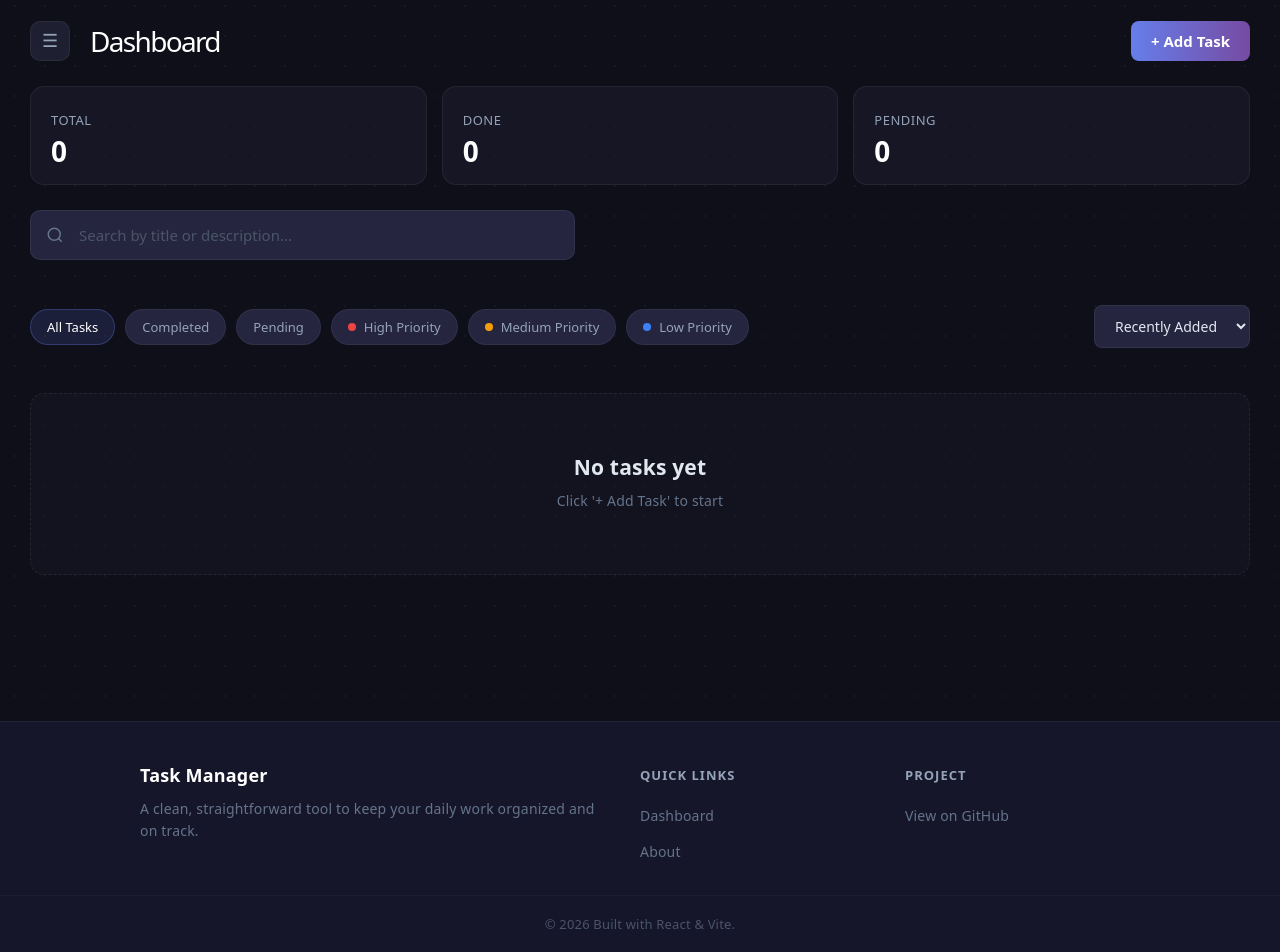
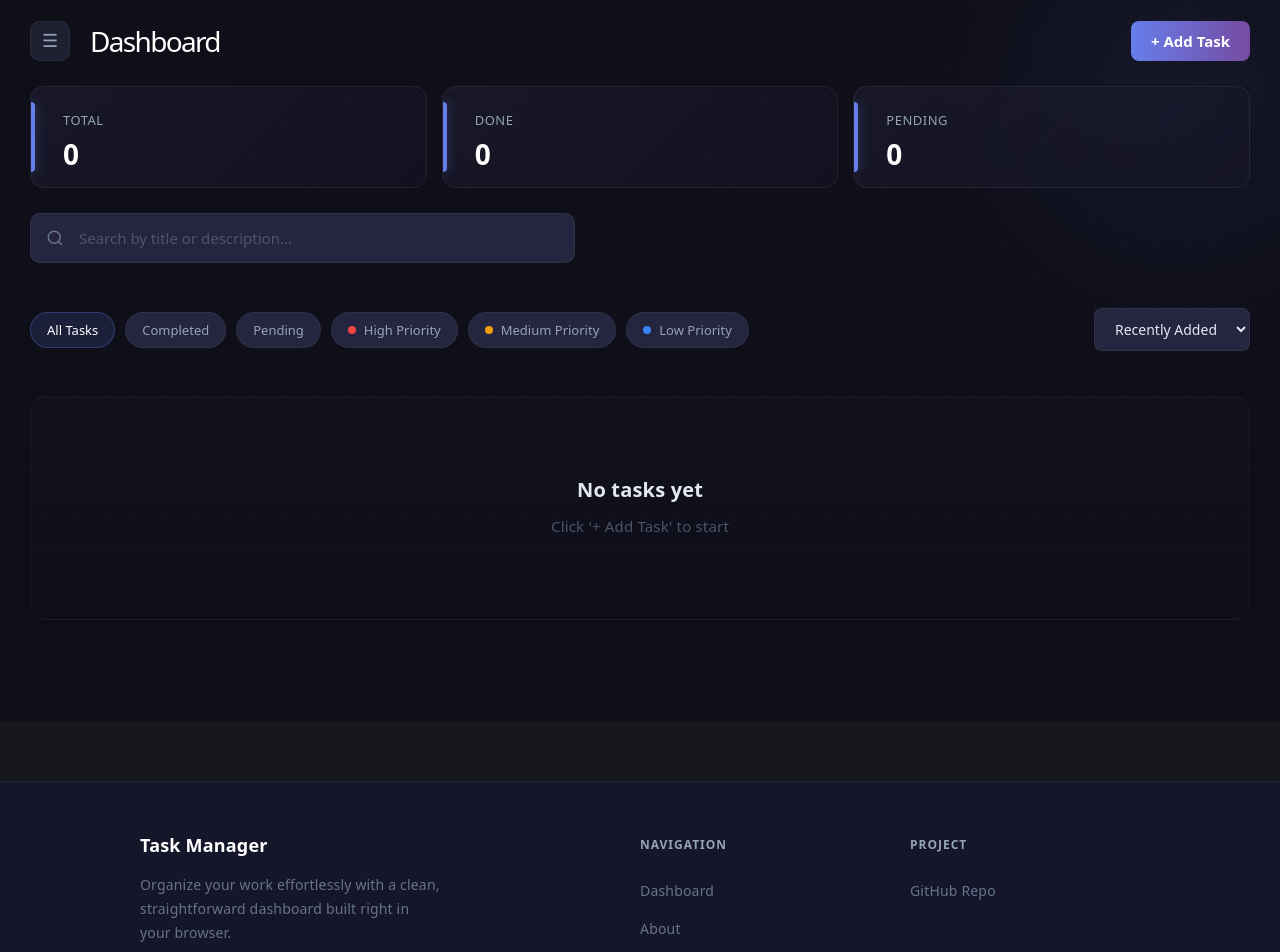
Before and after one commit to Mahjabeen244/react-task-Manager, a React (Vite) app: page /dashboard in a window 1280 px wide. Shown: the part 80-1032 px from the top of the page. Built offline with nearby package versions, Linux system fonts and the light colour scheme.

Commit message:
updated dashboard

```diff
--- a/src/components/Footer/Footer.jsx
+++ b/src/components/Footer/Footer.jsx
@@ -3,36 +3,40 @@ import s from "./Footer.module.css";
 
 function Footer() {
   return (
-    <div className={s.footer}>
-      <div className={s.container}>
-        <div className={s.section}>
+    <footer className={s.footer}>
+      <div className={s.grid}>
+        <div className={s.brand}>
           <h3>Task Manager</h3>
           <p>
-            A clean, straightforward tool to keep your daily work organized and
-            on track.
+            Organize your work effortlessly with a clean, straightforward
+            dashboard built right in your browser.
           </p>
         </div>
-        <div className={s.section}>
-          <h4>Quick Links</h4>
+
+        <div className={s.links}>
+          <h4>Navigation</h4>
           <Link to="/dashboard">Dashboard</Link>
           <Link to="/about">About</Link>
         </div>
-        <div className={s.section}>
+
+        <div className={s.links}>
           <h4>Project</h4>
           <a
             href="https://github.com/Mahjabeen244/react-task-manager"
             target="_blank"
             rel="noreferrer"
           >
-            View on GitHub
+            GitHub Repo
           </a>
         </div>
       </div>
 
-      <div className={s.bottomBar}>
-        <p>© {new Date().getFullYear()} Built with React & Vite.</p>
+      <div className={s.bottom}>
+        <p>
+          © {new Date().getFullYear()} Task Manager. Built with React & Vite.
+        </p>
       </div>
-    </div>
+    </footer>
   );
 }
 
--- a/src/components/Footer/Footer.module.css
+++ b/src/components/Footer/Footer.module.css
@@ -1,67 +1,70 @@
 .footer {
+  margin-top: 60px;
   background: #16162a;
   border-top: 1px solid rgba(255, 255, 255, 0.05);
-  margin-top: auto;
+  color: #64748b;
+  font-size: 14px;
 }
 
-.container {
+.grid {
   max-width: 1000px;
   margin: 0 auto;
-  padding: 40px 20px 20px;
+  padding: 50px 30px 30px;
   display: grid;
   grid-template-columns: 2fr 1fr 1fr;
-  gap: 30px;
+  gap: 40px;
 }
 
-.section h3 {
+.brand h3 {
   color: #ffffff;
   font-size: 18px;
-  margin: 0 0 10px 0;
-}
-
-.section h4 {
-  color: #94a3b8;
-  font-size: 13px;
-  text-transform: uppercase;
-  letter-spacing: 1px;
   margin: 0 0 15px 0;
 }
 
-.section p {
-  color: #64748b;
-  font-size: 14px;
-  line-height: 1.6;
+.brand p {
+  line-height: 1.7;
   margin: 0;
+  max-width: 300px;
 }
-.section a {
+
+.links h4 {
+  color: #94a3b8;
+  font-size: 12px;
+  text-transform: uppercase;
+  letter-spacing: 1px;
+  margin: 0 0 20px 0;
+}
+
+.links a {
   display: block;
   color: #64748b;
   text-decoration: none;
-  font-size: 14px;
-  margin-bottom: 10px;
+  margin-bottom: 12px;
   transition: color 0.2s;
 }
 
-.section a:hover {
+.links a:hover {
   color: #667eea;
 }
 
-.bottomBar {
+.bottom {
+  border-top: 1px solid rgba(255, 255, 255, 0.04);
   text-align: center;
-  padding: 15px 20px;
-  border-top: 1px solid rgba(255, 255, 255, 0.03);
-  color: #4a5568;
+  padding: 20px 30px;
   font-size: 13px;
-  margin: 0;
 }
 
-.bottomBar p {
+.bottom p {
   margin: 0;
 }
 
 @media (max-width: 768px) {
-  .container {
+  .grid {
     grid-template-columns: 1fr;
     text-align: center;
+    gap: 30px;
+  }
+  .brand p {
+    max-width: 100%;
   }
 }
--- a/src/pages/Dashboard/Dashboard.module.css
+++ b/src/pages/Dashboard/Dashboard.module.css
@@ -24,6 +24,23 @@
   display: flex;
   flex-direction: column;
   gap: 25px;
+  overflow: hidden;
+}
+
+.main::after {
+  content: "";
+  position: absolute;
+  top: -150px;
+  right: -150px;
+  width: 500px;
+  height: 500px;
+  background: radial-gradient(
+    circle,
+    rgba(102, 126, 234, 0.07) 0%,
+    transparent 70%
+  );
+  pointer-events: none;
+  z-index: -1;
 }
 
 .head {
@@ -66,18 +83,40 @@
 
 .stat {
   flex: 1;
-  background: rgba(30, 30, 48, 0.5);
+  background: linear-gradient(
+    135deg,
+    rgba(30, 30, 48, 0.6) 0%,
+    rgba(22, 22, 42, 0.4) 100%
+  );
   padding: 20px;
   border-radius: 14px;
   border: 1px solid rgba(255, 255, 255, 0.06);
   display: flex;
   flex-direction: column;
-  gap: 5px;
-  transition: border-color 0.2s;
+  gap: 8px;
+  transition: all 0.3s ease;
+  position: relative;
+  overflow: hidden;
+}
+.stat::before {
+  content: "";
+  position: absolute;
+  top: 15%;
+  left: 0;
+  width: 4px;
+  height: 70%;
+  background: #667eea;
+  border-radius: 0 4px 4px 0;
+  box-shadow: 0 0 12px rgba(102, 126, 234, 0.5);
 }
 
 .stat:hover {
-  border-color: rgba(102, 126, 234, 0.3);
+  border-color: rgba(102, 126, 234, 0.2);
+  background: linear-gradient(
+    135deg,
+    rgba(30, 30, 48, 0.8) 0%,
+    rgba(22, 22, 42, 0.6) 100%
+  );
 }
 
 .stat span {
@@ -85,11 +124,13 @@
   color: #94a3b8;
   text-transform: uppercase;
   letter-spacing: 0.5px;
+  padding-left: 12px;
 }
 
 .stat b {
   font-size: 28px;
   color: #fff;
+  padding-left: 12px;
 }
 
 .list {
@@ -100,20 +141,27 @@
 
 .empty {
   text-align: center;
-  padding: 60px 20px;
-  background: rgba(30, 30, 48, 0.3);
-  border-radius: 14px;
-  border: 1px dashed rgba(255, 255, 255, 0.08);
+  padding: 80px 20px;
+  background: linear-gradient(
+    180deg,
+    rgba(30, 30, 48, 0.2) 0%,
+    rgba(15, 15, 26, 0.1) 100%
+  );
+  border-radius: 16px;
+  border: 1px solid rgba(255, 255, 255, 0.04);
+  box-shadow: 0 0 80px rgba(102, 126, 234, 0.02);
 }
 
 .empty h3 {
   color: #e2e8f0;
-  margin: 0 0 8px 0;
+  margin: 0 0 10px 0;
+  font-size: 20px;
 }
+
 .empty p {
-  color: #64748b;
+  color: #4a5568;
   margin: 0;
-  font-size: 14px;
+  font-size: 15px;
 }
 
 @media (max-width: 768px) {
--- a/src/pages/Login/Login.jsx
+++ b/src/pages/Login/Login.jsx
@@ -4,6 +4,8 @@ import { useVerification } from "../../context/VerificationContext";
 import styles from "./Login.module.css";
 
 function Login() {
+  const { verifyUser } = useVerification();
+
   const [email, setEmail] = useState("");
   const [password, setPassword] = useState("");
   const [isLoading, setIsLoading] = useState(false);
@@ -11,9 +13,11 @@ function Login() {
   const handleLogin = (e) => {
     e.preventDefault();
     setIsLoading(true);
+
     setTimeout(() => {
       setIsLoading(false);
-      alert("Login successfully!!!");
+      verifyUser();
+      alert("Login clicked! (UI only)");
     }, 1000);
   };
 
@@ -24,6 +28,7 @@ function Login() {
         <p className={styles.subtitle}>
           Sign in to continue managing your tasks
         </p>
+
         <form onSubmit={handleLogin} className={styles.form}>
           <div className={styles.inputGroup}>
             <label>Email Address</label>
@@ -35,6 +40,7 @@ function Login() {
               required
             />
           </div>
+
           <div className={styles.inputGroup}>
             <label>Password</label>
             <input
@@ -45,6 +51,7 @@ function Login() {
               required
             />
           </div>
+
           <button
             type="submit"
             className={styles.submitBtn}
@@ -53,6 +60,7 @@ function Login() {
             {isLoading ? "Signing In..." : "Sign In"}
           </button>
         </form>
+
         <p className={styles.switchText}>
           Don't have an account? <Link to="/register">Create one</Link>
         </p>
```
